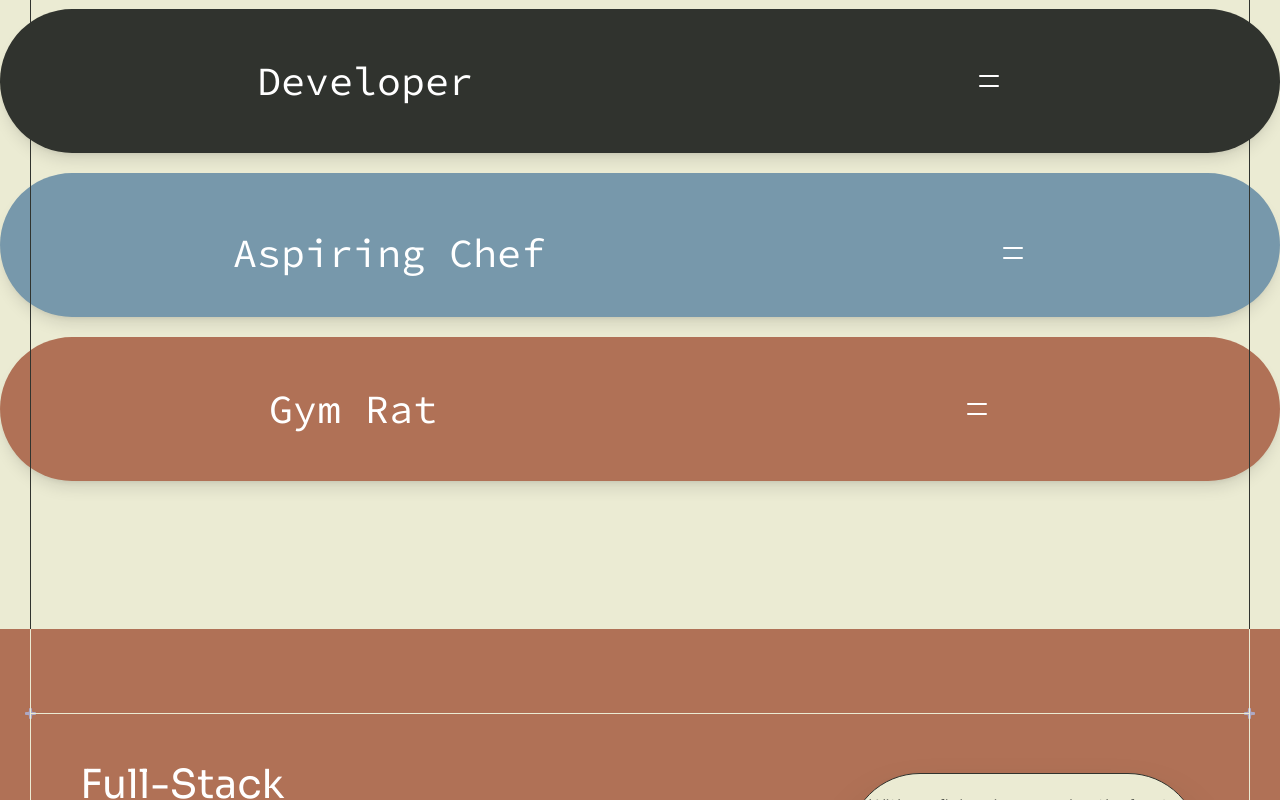
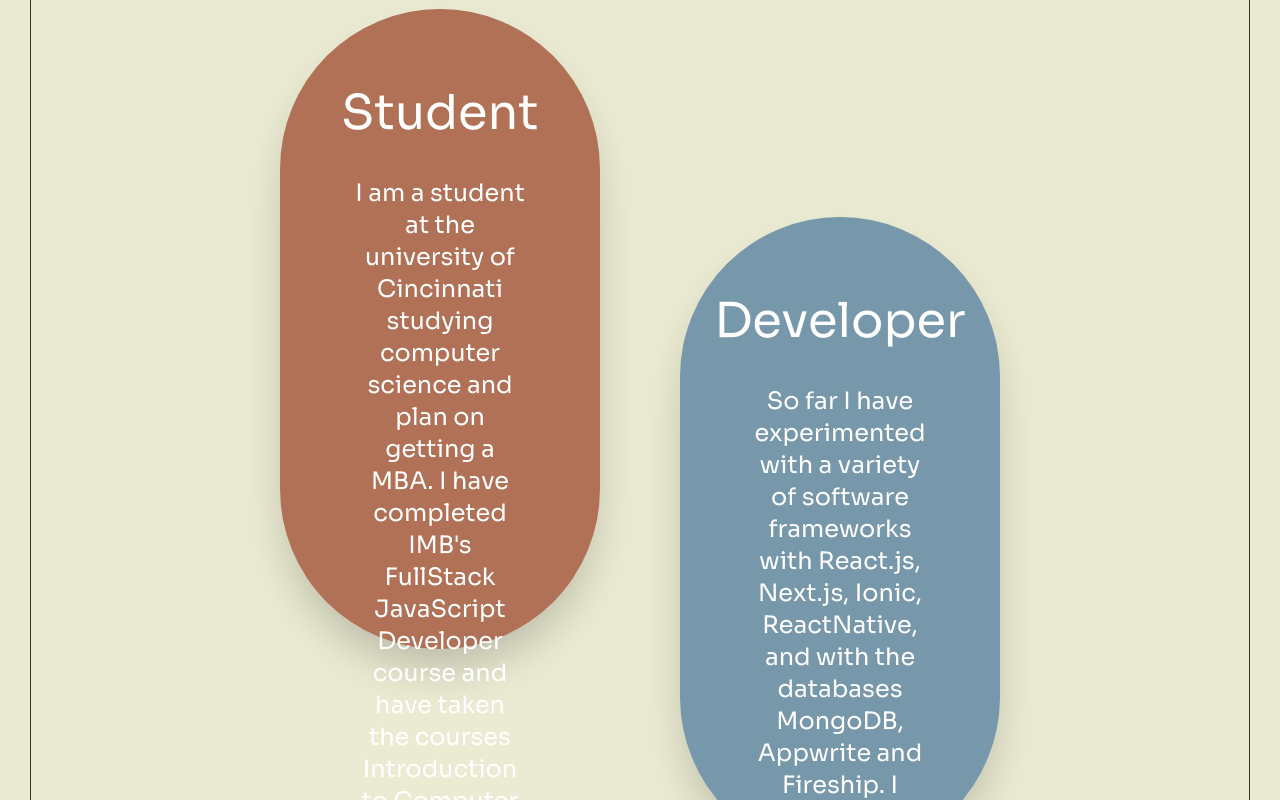
Before and after one commit to farahcaa/Chris-Farah, a React (Vite) app: page / in a window 1280 px wide. Shown: the part 680-1480 px from the top of the page. Built offline with nearby package versions, Linux system fonts and the light colour scheme.

Commit message:
fixed about and contact

```diff
--- a/src/components/About.jsx
+++ b/src/components/About.jsx
@@ -1,44 +1,8 @@
 import Section from "./Section";
-import Button from "./Button";
-import MenuSvg from "../assets/MenuSvg";
-import { useState } from "react";
 import reactimg from "../assets/React tv.jpg";
 import uc from "../assets/UC.jpg";
-import web from "../assets/browser.png";
-import pasta from "../assets/Pasta.jpg";
-import Pesto from "../assets/Pesto.jpg";
-import Chip from "../assets/Chipolte.jpg";
-import Wrap from "../assets/Wrap.jpg";
-import punch from "../assets/punchingBag.jpg";
-import Jogging from "../assets/Jog.jpg";
+
 const About = () => {
-  const [dropdiv, setdropdiv] = useState(false);
-  const [dropdiv1, setdropdiv1] = useState(false);
-  const [dropdiv2, setdropdiv2] = useState(false);
-  const handleClick = () => {
-    if (dropdiv) {
-      setdropdiv(false);
-    } else {
-      setdropdiv(true);
-    }
-    2;
-  };
-  const handleclick2 = () => {
-    if (dropdiv1) {
-      setdropdiv1(false);
-    } else {
-      1;
-      setdropdiv1(true);
-    }
-  };
-  const handleclick3 = () => {
-    if (dropdiv2) {
-      setdropdiv2(false);
-    } else {
-      setdropdiv2(true);
-    }
-  };
-
   return (
     <Section
       className={`bg-B`}
@@ -47,207 +11,35 @@ const About = () => {
       crossescolor={true}
       crossesOffset="lg:translate-y-[5.25rem]"
     >
-      {/* Start Developer */}
-      <div
-        className={`${
-          dropdiv
-            ? "bg-Bo z-1 rounded-[5rem] flex flex-col  shadow-lg transform lg:h-[42rem] md:h-[85rem] sm:h-[85rem] xs:h-[85rem] duration-1000"
-            : "bg-Bo z-1 rounded-[5rem] flex flex-col p-4 mb-5 shadow-lg transform h-[9rem] duration-1000"
-        }`}
-        onClick={handleClick}
-      >
-        <div
-          className={`flex flex-row mb-5 sm:pt-[2.25rem] xs:pt-[2.25rem] lg:pt-7 `}
-        >
-          <h2 className={`h2 flex text-white font-code mx-auto`}>Developer</h2>
-          <Button className={`bg-inherit mx-auto`} onclick={handleClick}>
-            <MenuSvg openNavigation={dropdiv} />
-          </Button>
+      <div className="flex flex-col md:flex-row justify-center">
+        <div className="bg-Bs flex items-center flex-col rounded-full h-[80vh] w-1/4 mx-10 shadow-2xl ">
+          <h1 className="text-5xl mt-20  ">Student</h1>
+          <p className="text-2xl mx-20 mt-10 text-center">
+            I am a student at the university of Cincinnati studying computer
+            science and plan on getting a MBA. I have completed IMB&apos;s
+            FullStack JavaScript Developer course and have taken the courses
+            Introduction to Computer Systems, Data Structures, Python
+            Programming, Programming Languages and many more at UC. I am
+            currently enrolled in courses at UC and in Google&apos;s UX/UI
+            design course.
+          </p>
+          <p className="text-4xl font-bold text-center">GO BEARCATS!</p>
+          <img src={uc} width={200} className="rounded-[4rem]" />
         </div>
-        <div
-          className={`${
-            dropdiv
-              ? "flex lg:flex-row md:flex-col sm:flex-col xs:flex-col transform duration-1000"
-              : "flex transform -translate-x-[150rem] duration-1000 "
-          }`}
-        >
-          <div className="flex flex-col lg:pl-5 md:ml-10 sm:px-7 xs:p-12">
-            <div className="flex justify-center">
-              {" "}
-              <img
-                src={uc}
-                height={100}
-                width={100}
-                className="rounded-full"
-              />{" "}
-            </div>
-
-            <h3 className="flex h6 px-0 overflow-wrap text-wrap">
-              Currently pursuing a degree in Computer Science at the University
-              of Cincinnati, where I delve into the intricacies of software
-              engineering and algorithmic problem-solving.
-            </h3>
-          </div>
-          <div className="flex flex-col lg:pl-5 md:px-12 sm:px-7 xs:p-12">
-            <div className="flex justify-center mb-5">
-              <img
-                src={reactimg}
-                height={100}
-                width={100}
-                className="rounded-full"
-              />
-            </div>
-            <h3 className="flex h6 overflow-wrap text-wrap">
-              Passionate about crafting seamless user experiences, I&apos;m
-              actively engaged in application development, leveraging the power
-              of React and Node.js/Express to build dynamic and responsive
-              solutions.
-            </h3>
-          </div>
-          <div className="flex flex-col lg:pl-5 md:px-12 sm:px-7 xs:p-12">
-            <div className="flex justify-center items-center mb-5">
-              <img
-                src={web}
-                height={100}
-                width={100}
-                className=" bg-white rounded-full"
-              />
-            </div>
-            <h3 className=" h6 flex overflow-wrap text-wrap m">
-              With a repertoire of website projects under my belt and an
-              eagerness to explore new horizons, I&apos;m committed to honing my
-              skills and embarking on exciting ventures in web development.
-            </h3>
-          </div>
-        </div>
-      </div>
-      {/* End of Developer */}
-      <div
-        className={`${
-          dropdiv1
-            ? "bg-Asb z-0 overflow-hidden rounded-[5rem] flex flex-col  shadow-lg transform xl:h-[50rem] lg:h-[65rem] md:h-[80rem] sm:h-[80rem] xs:h-[90rem] duration-1000"
-            : "bg-Asb z-0 overflow-hidden rounded-[5rem] flex flex-col p-4 mb-5 shadow-lg transform h-[9rem] duration-1000"
-        }`}
-        onClick={handleclick2}
-      >
-        <div
-          className={`flex flex-row mb-5 sm:pt-[2.25rem] xs:pt-[2.25rem] lg:pt-[rem] `}
-        >
-          <h2 className={`h2 flex text-white font-code mx-auto`}>
-            Aspiring Chef
-          </h2>
-          <Button className={`bg-inherit mx-auto`} onclick={handleclick2}>
-            <MenuSvg openNavigation={dropdiv1} />
-          </Button>
-        </div>
-        <div
-          className={`${
-            dropdiv1
-              ? "flex xl:flex-row lg:flex-col md:flex-col sm:flex-col xs:flex-col transform duration-1000 h-auto"
-              : "flex transform translate-x-[150rem] duration-1000 "
-          }`}
-        >
-          <div className="ml-[130px] mx-[7rem] flex xl:flex-row lg:flex-row">
-            <div className="mr-2">
-              <img
-                src={pasta}
-                className="object-cover xl:w-[700px] lg:w-[200px] h-[500px] md:w-[200px] sm:w-[200px] xs:w-[200px] transform hover:w-[1500px] duration-1000 rounded-[120px]  "
-                alt="pasta"
-              />
-            </div>
-            <div className="mr-2">
-              <img
-                src={Wrap}
-                className="object-cover xl:w-[700px] lg:w-[200px] h-[500px] md:w-[200px] sm:w-[200px] xs:w-[200px] transform hover:w-[1500px] duration-1000 rounded-[120px]  "
-                alt="pasta"
-              />
-            </div>
-            <div className="mr-2">
-              <img
-                src={Pesto}
-                className="object-cover xl:w-[700px] lg:w-[200px] h-[500px] md:w-[200px] sm:w-[200px] xs:w-[200px] transform hover:w-[1500px] duration-1000 rounded-[120px]  "
-                alt="pasta"
-              />
-            </div>
-            <div className="mr-2">
-              <img
-                src={Chip}
-                className="object-cover xl:w-[700px] lg:w-[200px] h-[500px] md:w-[200px] sm:w-[200px] xs:w-[200px] transform hover:w-[1500px] duration-1000 rounded-[120px]  "
-                alt="pasta"
-              />
-            </div>
-          </div>
-          <div className="ml-[3rem] mr-[3rem]">
-            <h3 className="h4 my-20">
-              I&apos;m passionate about cooking up nutritious meals that are
-              both delicious and good for you. It&apos;s all about using fresh
-              ingredients to whip up tasty and healthy dishes. From colorful
-              salads to comforting soups, I enjoy experimenting with different
-              recipes to keep things interesting. Send me some good recipes!
-            </h3>
-          </div>
-        </div>
-      </div>
-      {/* End of Chef */}
-      <div
-        className={`${
-          dropdiv2
-            ? "bg-Bs z-1 rounded-[5rem] flex flex-col  shadow-lg transform lg:h-[42rem] md:h-[95rem] sm:h-[100rem] xs:h-[120rem] duration-1000"
-            : "bg-Bs z-1 rounded-[5rem] flex flex-col p-4 mb-5 shadow-lg transform h-[9rem] duration-1000"
-        }`}
-        onClick={handleclick3}
-      >
-        <div
-          className={`flex flex-row mb-5 sm:pt-[2.25rem] xs:pt-[2.25rem] lg:pt-7 `}
-        >
-          <h2 className={`h2 flex text-white font-code mx-auto`}>Gym Rat</h2>
-          <Button className={`bg-inherit mx-auto`} onclick={handleclick3}>
-            <MenuSvg openNavigation={dropdiv2} />
-          </Button>
-        </div>
-        <div
-          className={`${
-            dropdiv2
-              ? "flex lg:flex-row md:flex-col sm:flex-col xs:flex-col transform duration-1000"
-              : "flex transform -translate-x-[150rem] duration-1000 "
-          }`}
-        >
-          <div className="mx-auto xl:ml-10">
-            <img
-              src={punch}
-              alt="punching Bag"
-              className="rounded-[5rem]  object-cover w-[350px] h-[400px]"
-              width={300}
-            />
-          </div>
-          <div className="">
-            <ul className="m-20 text-2xl">
-              <li className="mb-5">
-                I find joy in staying disiplined and lifting weights, constantly
-                striving to reach new fitness goals.
-              </li>
-              <li className="mb-5">
-                I plan on competing in a marathon run sometime this summer as
-                well as reaching the 1000lbs club within the next year!
-              </li>
-              <li className="mb-5">
-                Some of my favorite days are leg day, chest day, and arm day, as
-                those are the days I see my progress inch forward.
-              </li>
-              <li className="mb-5">
-                Maintaining my health is paramount to me, as I believe it lays
-                the foundation for a fulfilling and energetic life.
-              </li>
-            </ul>
-          </div>
-          <div className="mx-auto xl:mr-10">
-            <img
-              src={Jogging}
-              alt="punching Bag "
-              className="rounded-[5rem] object-cover w-[350px] h-[400px]"
-              height={400}
-            />
-          </div>
+        <div className="bg-Asb flex items-center flex-col rounded-full h-[80vh] w-1/4 mx-10 mt-52 shadow-2xl ">
+          <h1 className="text-5xl mt-20  ">Developer</h1>
+          <p className="text-2xl mx-20 mt-10 text-center">
+            So far I have experimented with a variety of software frameworks
+            with React.js, Next.js, Ionic, ReactNative, and with the databases
+            MongoDB, Appwrite and Fireship. I have the most experience
+            developing user interfaces from prototyping with figma to developing
+            with React Although, I am always trying to sharpen my skills with
+            project based work. I aspire to build high quality software
+            applications and plan on a future in Fullstack development, data
+            analytics or AI.
+          </p>
+          <p className="text-4xl font-bold text-center"></p>
+          <img src={reactimg} width={200} className="rounded-[4rem]" />
         </div>
       </div>
     </Section>
--- a/src/components/ContactMe.jsx
+++ b/src/components/ContactMe.jsx
@@ -2,6 +2,7 @@ import Section from "./Section";
 import { useState } from "react";
 import { send } from "emailjs-com";
 import { BackgroundCircles, MobileView } from "../design/home";
+import PopupMessage from "./PopupMessage";
 const ContactMe = () => {
   const [toSend, setToSend] = useState({
     from_name: "",
@@ -67,12 +68,7 @@ const ContactMe = () => {
               value={toSend.reply_to}
               onChange={handleChange}
             />
-            <button
-              className="rounded-full bg-Asb border border-Purple shadow-2xl p-10 text-[2rem] "
-              type="submit"
-            >
-              Send
-            </button>
+            <PopupMessage />
           </form>
         </div>
         <BackgroundCircles
--- /dev/null
+++ b/src/components/PopupMessage.jsx
@@ -0,0 +1,28 @@
+import React, { useState } from "react";
+
+const PopupMessage = () => {
+  const [showPopup, setShowPopup] = useState(false);
+
+  const handleButtonClick = () => {
+    setShowPopup(true);
+    setTimeout(() => setShowPopup(false), 3000); // Popup disappears after 3 seconds
+  };
+
+  return (
+    <div>
+      <button
+        onClick={handleButtonClick}
+        className="border border-black p-5 rounded-full px-10 text-white font-bold bg-Asb text-2xl transform duration-100 hover:-translate-y-2"
+      >
+        Send
+      </button>
+      {showPopup && (
+        <div className=" text-black fixed bottom-[20px] right-[20px] p-10 bg-white rounded-xl border border-black shadow-xl">
+          Message Sent
+        </div>
+      )}
+    </div>
+  );
+};
+
+export default PopupMessage;
```
